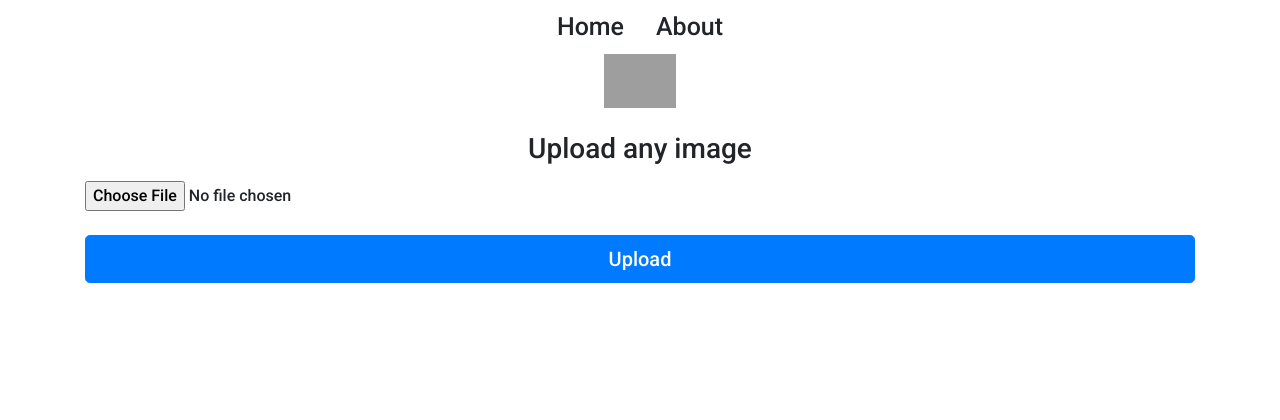
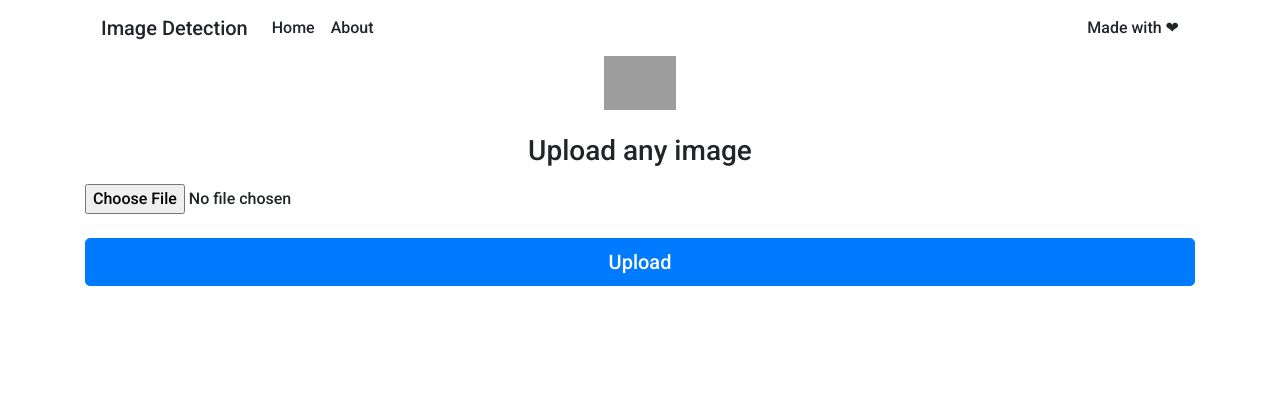
Before and after one commit to n3rwus/flask-panoptic-segmentation, a Flask app: page / in a window 1280 px wide. Shown: the top 420 px of the page. Run offline with Flask 2, Linux system fonts and the light colour scheme; some libraries are stand-ins or nearby versions; grey boxes are pictures that could not be loaded.

Commit message:
Proper working navbar with bootstrap

```diff
--- a/application/templates/includes/nav.html
+++ b/application/templates/includes/nav.html
@@ -1,8 +1,16 @@
-<ul class="nav justify-content-center">
-    <li>
-        <a class="nav-link" href="{{ url_for('upload_file') }}">Home</a>
-    </li>
-    <li class="nav-item">
-        <a class="nav-link" href="{{ url_for('about') }}">About</a>
-    </li>
-</ul>
+<nav class="navbar navbar-expand-lg">
+    <a class="navbar-brand" href="{{ url_for('upload_file') }}">Image Detection</a>
+    <div class="collapse navbar-collapse" id="navbarText">
+        <ul class="navbar-nav mr-auto">
+            <li class="nav-item active">
+                <a class="nav-link" href="{{ url_for('upload_file') }}">Home <span class="sr-only">(current)</span></a>
+            </li>
+            <li class="nav-item">
+                <a class="nav-link" href="{{ url_for('about') }}">About</a>
+            </li>
+        </ul>
+        <span class="navbar-text">
+      Made with ❤
+    </span>
+    </div>
+</nav>
--- a/application/templates/layout.html
+++ b/application/templates/layout.html
@@ -9,8 +9,8 @@
 </head>
 <body>
 
-{% include "includes/nav.html" %}
 <div class="container">
+    {% include "includes/nav.html" %}
 
     {% block content %}
     {% endblock %}
```
